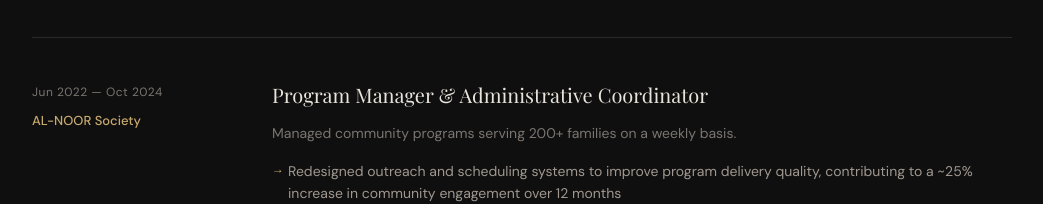
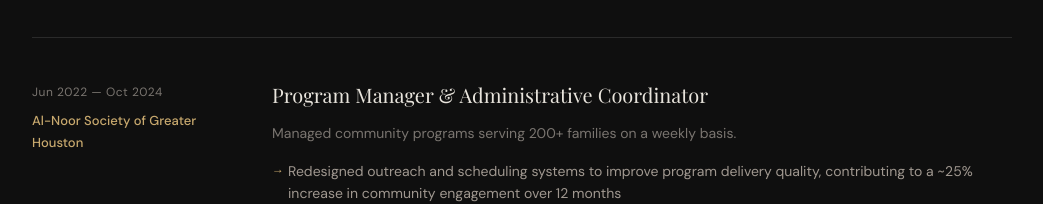
Before and after one commit to HanzalahKhiyani/hanzalahkhiyani.github.io, a plain HTML site: page index.html in a window 1280 px wide. Shown: the part 4458-4662 px from the top of the page, without its empty margins (118-1161 px from the left). Drawn offline with nearby package versions, Linux system fonts and the light colour scheme.

Commit message:
Update index.html

```diff
--- a/index.html
+++ b/index.html
@@ -774,7 +774,7 @@
         <div class="exp-item">
             <div class="exp-meta">
                 <div class="exp-date">Jun 2022 — Oct 2024</div>
-                <div class="exp-company">AL-NOOR Society</div>
+                <div class="exp-company">Al-Noor Society of Greater Houston</div>
             </div>
             <div>
                 <div class="exp-role">Program Manager & Administrative Coordinator</div>
```
